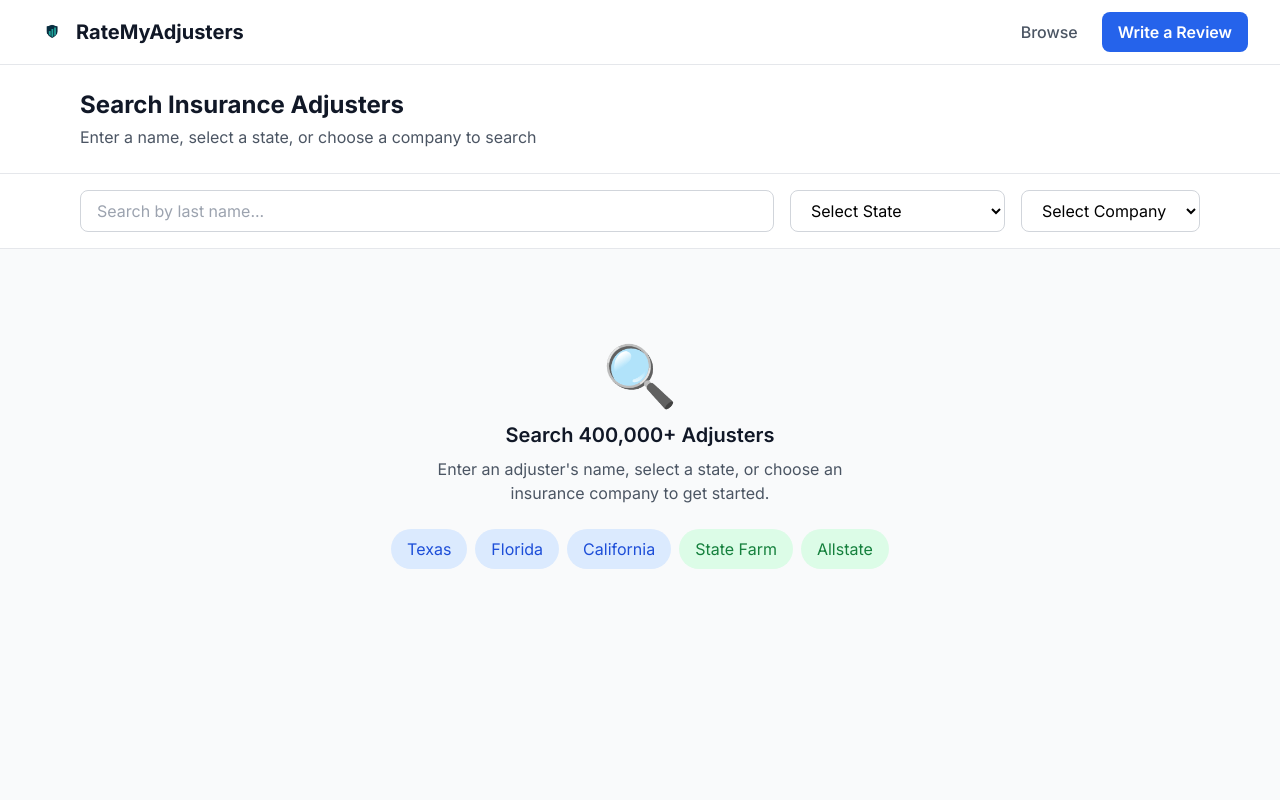
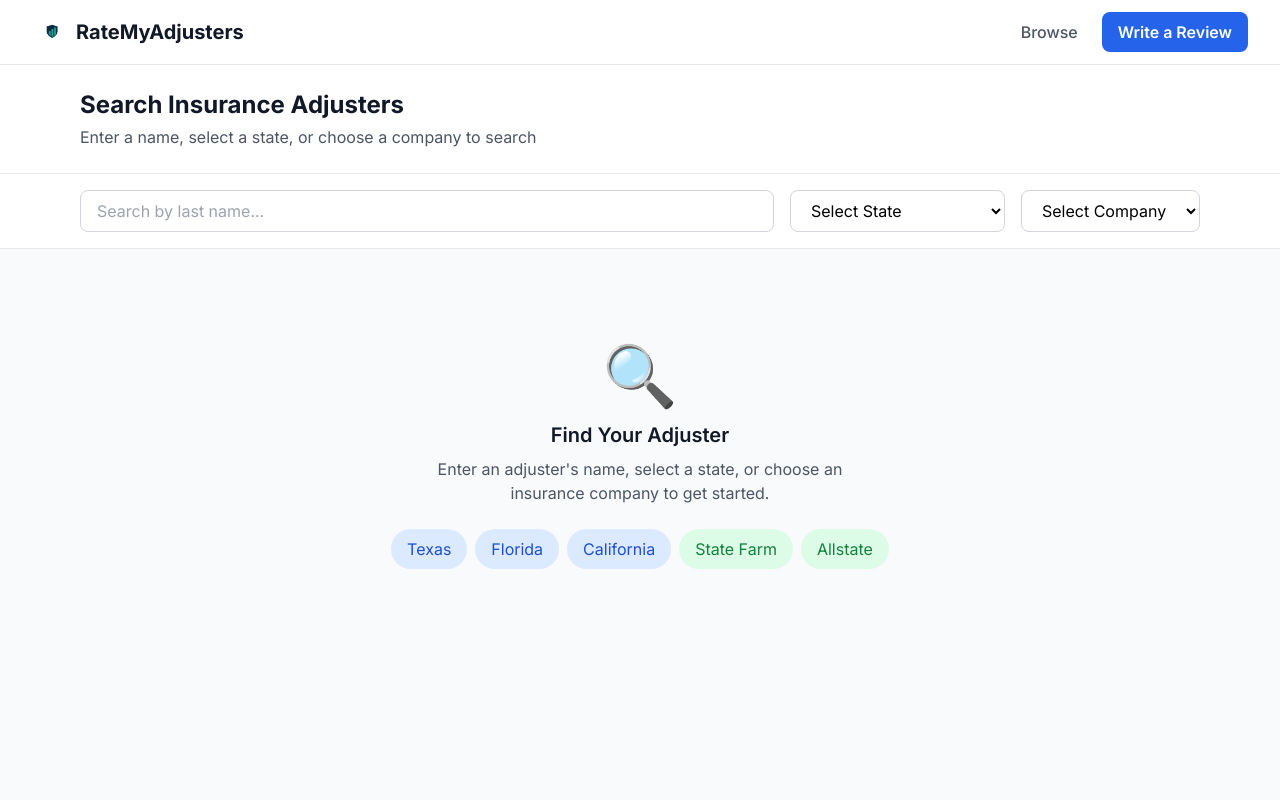
Before and after one commit to RateMyAdjusters/ratemyadjusters, a Next.js app in the folder ratemyadjusters/: page /search in a window 1280 px wide. Shown: the top 800 px of the page. Built offline with nearby package versions, Linux system fonts and the light colour scheme.

Commit message:
Update page.tsx

```diff
--- a/ratemyadjusters/app/search/page.tsx
+++ b/ratemyadjusters/app/search/page.tsx
@@ -221,7 +221,7 @@ function SearchContent() {
         {!hasFilter && !loading && (
           <div className="text-center py-16">
             <div className="text-6xl mb-4">🔍</div>
-            <h2 className="text-xl font-semibold text-gray-900 mb-2">Search 400,000+ Adjusters</h2>
+            <h2 className="text-xl font-semibold text-gray-900 mb-2">Find Your Adjuster</h2>
             <p className="text-gray-600 mb-6 max-w-md mx-auto">
               Enter an adjuster&apos;s name, select a state, or choose an insurance company to get started.
             </p>
```
